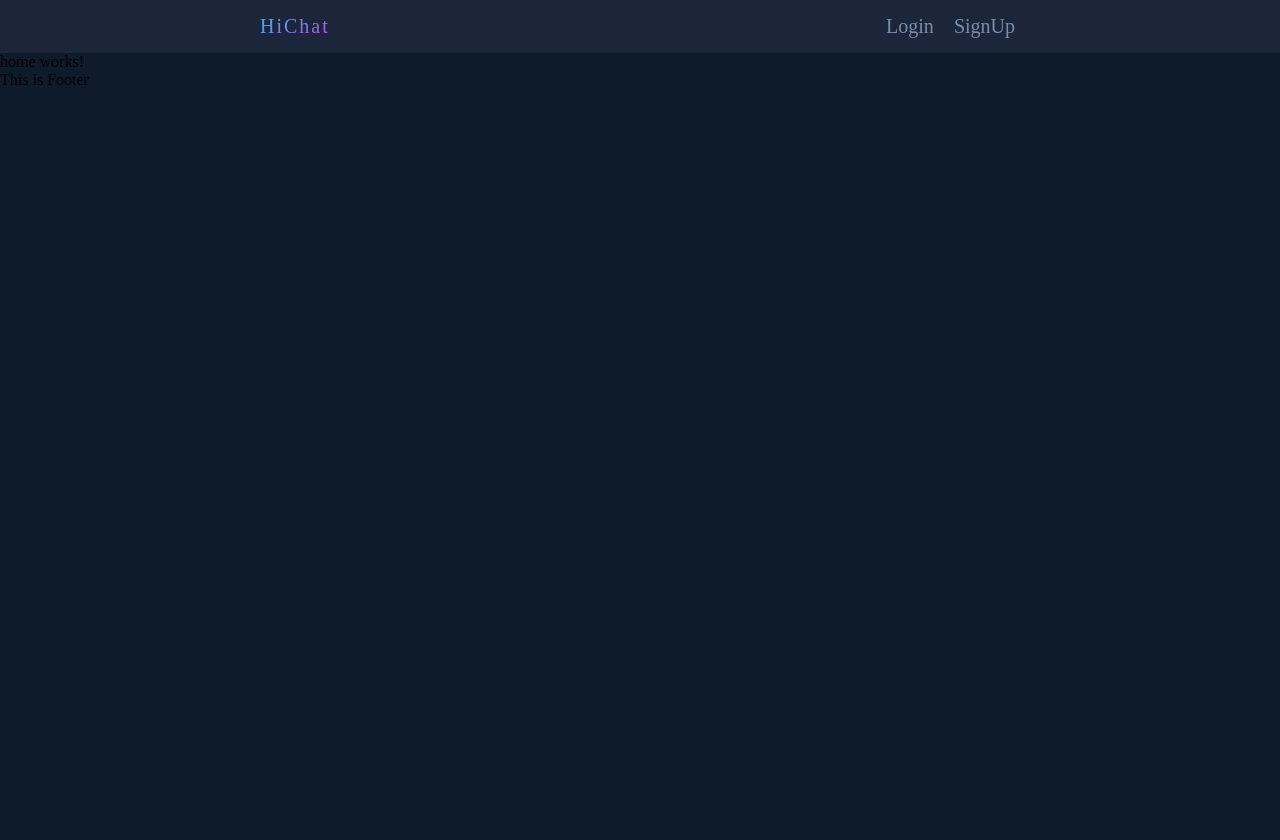
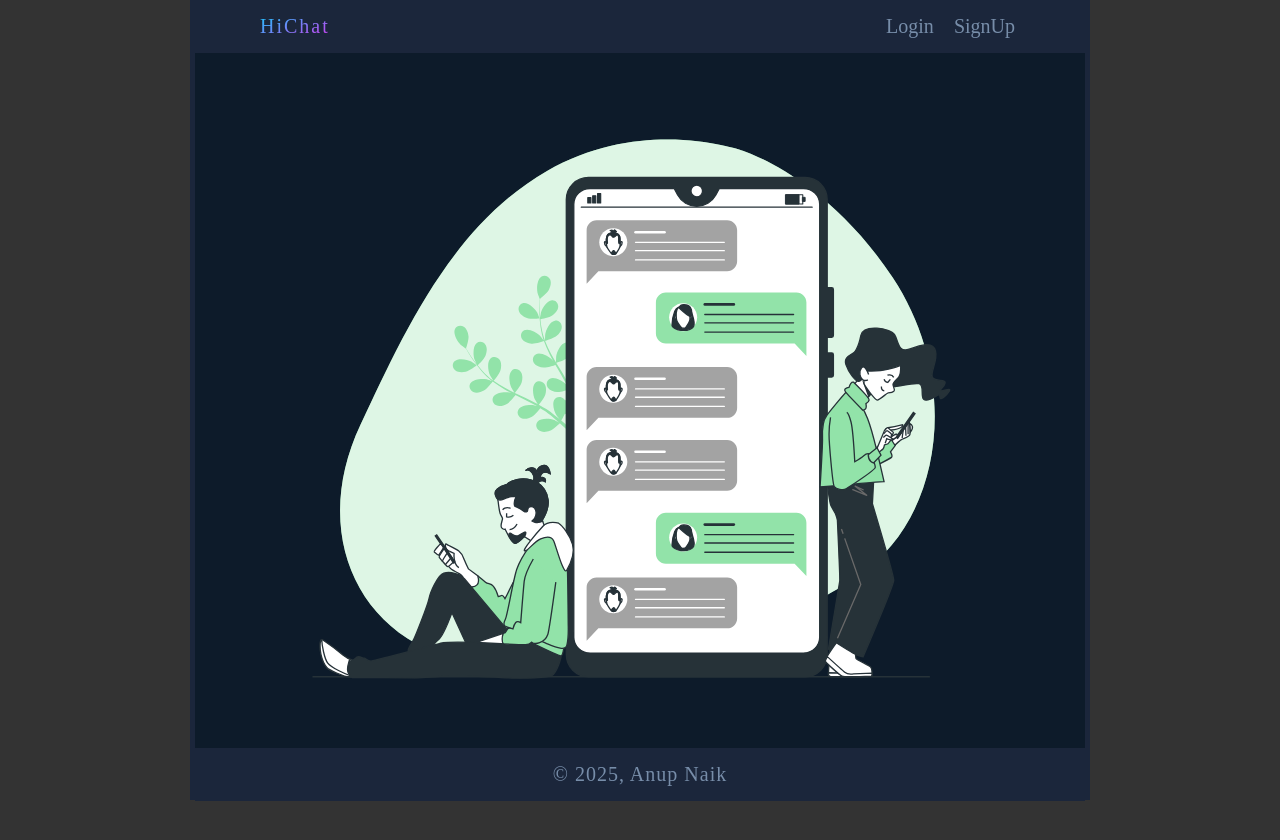
Before and after one commit to Anup-Naik/Chat-Client, an Angular app: page / in a window 1280 px wide. Shown: the top 840 px of the page. After the commit the page ends 801 px from the top, so only its background shows below. Built offline with nearby package versions, Linux system fonts and the light colour scheme.

Commit message:
Home Component 🏠

```diff
--- a/src/app/app.component.html
+++ b/src/app/app.component.html
@@ -4,4 +4,4 @@
 <main>
   <app-home></app-home>
 </main>
-<footer>This is Footer</footer>
+<footer>&copy; 2025, Anup Naik</footer>
--- a/src/app/app.component.scss
+++ b/src/app/app.component.scss
@@ -0,0 +1,12 @@
+footer {
+  background-color: var(--primary);
+  color: var(--on-primary);
+  padding: 15px 0;
+  // bottom: 0;
+  // left: 0;
+  // position: sticky;
+  z-index: 10;
+  text-align: center;
+  letter-spacing: 1px;
+  font-size: 2rem;
+}
--- a/src/app/home/home.component.scss
+++ b/src/app/home/home.component.scss
@@ -0,0 +1,4 @@
+.home {
+  height: calc(100vh - 105px);
+  background: var(--background) url(/chat.svg) no-repeat center center;
+}
--- a/src/app/home/home.component.ts
+++ b/src/app/home/home.component.ts
@@ -4,9 +4,7 @@ import { Component } from '@angular/core';
   selector: 'app-home',
   imports: [],
   template: `
-    <p>
-      home works!
-    </p>
+    <section class="home"></section>
   `,
   styleUrl: './home.component.scss'
 })
--- a/src/styles.scss
+++ b/src/styles.scss
@@ -5,11 +5,13 @@
 }
 
 :root {
+  --unused-area: #333;
   --background: #0d1b2a;
   --primary: #1b263b;
   --on-primary: #778da9;
   --secondary: #415a77;
   --on-secondary: #e0e1dd;
+  --max-width:900px;
 }
 
 html {
@@ -17,7 +19,12 @@ html {
 }
 
 body {
-  background-color: var(--background);
+  background-color: var(--unused-area);
   font-size: 1.6rem;
-  height: 150vh;
+  height: 100vh;
+  width: var(--max-width);
+  margin: 0 auto;
+  border-left: 5px solid var(--primary);
+  border-right: 5px solid var(--primary);
+  // overflow: hidden;
 }
```
Also changed, not shown: public/chat.svg (added).
